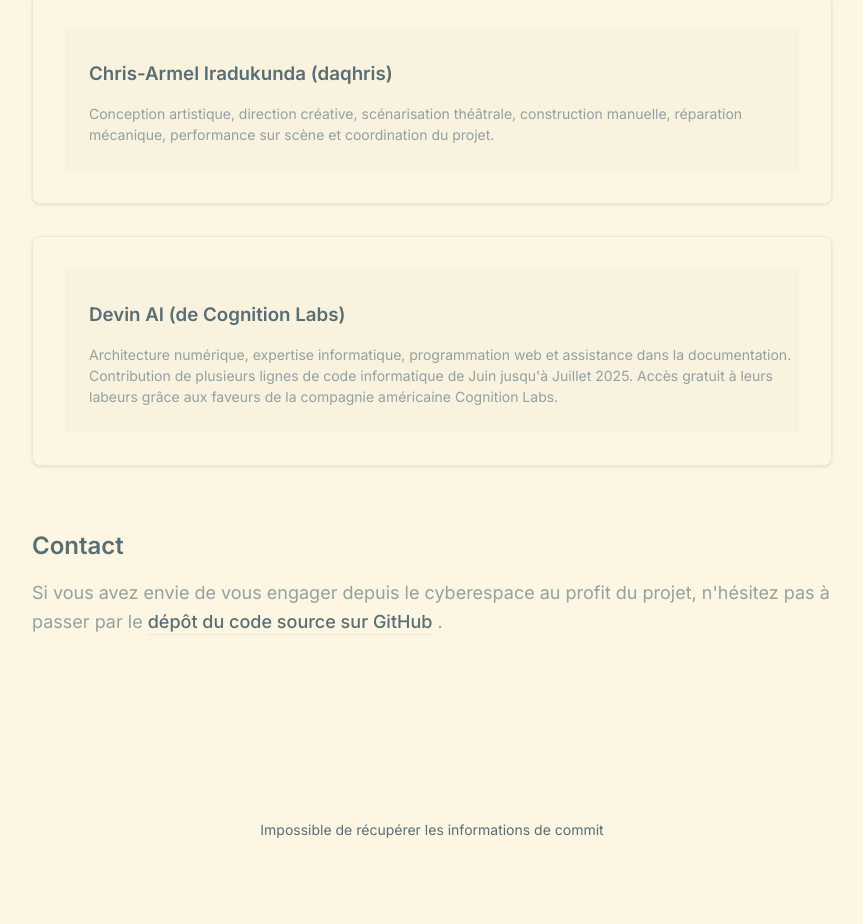
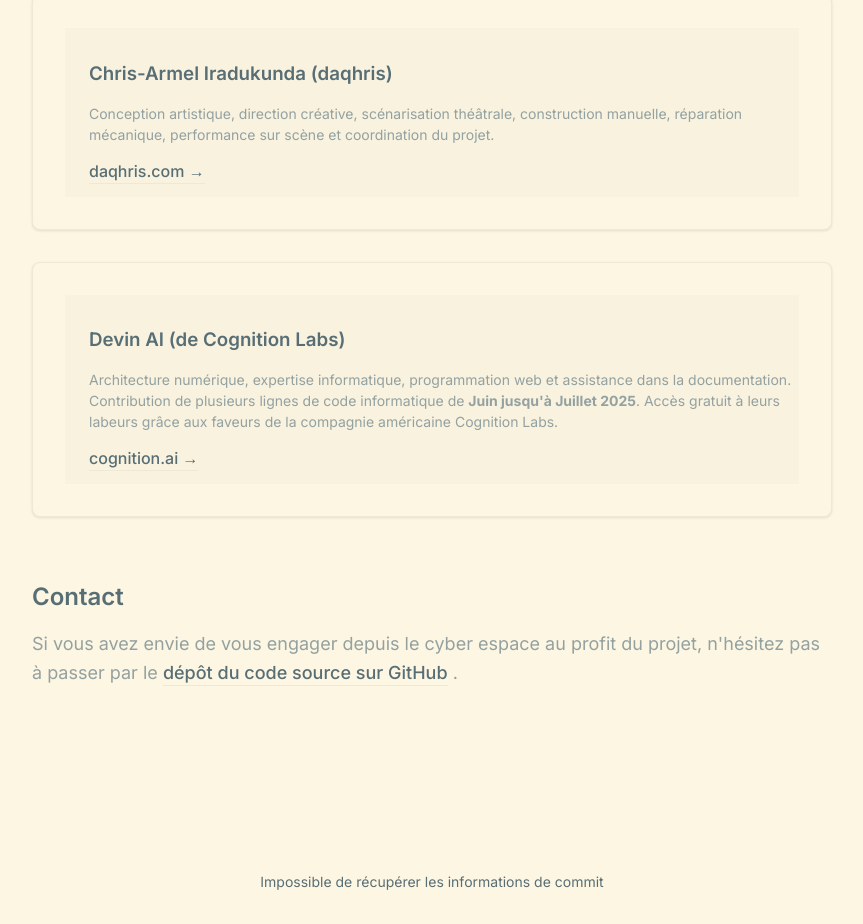
Before and after one commit to daqhris/DoublementAliene, a Next.js app: page /about in a window 1280 px wide. Shown: the part 2533-3457 px from the top of the page, without its empty margins (208-1071 px from the left). Before the commit the page ends 3405 px from the top, so only its background shows below. Built offline with nearby package versions, Linux system fonts and the light colour scheme; no server answers.

Commit message:
cards and texts markup

```diff
--- a/app/about/page.tsx
+++ b/app/about/page.tsx
@@ -102,7 +102,7 @@ export default function AboutPage() {
             >
               12 Décembre 2024
             </Link>{' '}
-            , d&apos;une des 1res médailles mondiales reçue sur GitHub au titre de collaborateur hors-pair d&apos;un système intelligent issu d&apos;un laboratoire de cognition américain.
+            , d&apos;une des 1res médailles mondiales reçue sur GitHub au titre de collaborateur hors-pair d&apos;un système intelligent issu d&apos;un laboratoire appliqué d&apos;IA américain.
             </p>
           </div>
 
@@ -138,6 +138,14 @@ export default function AboutPage() {
               <p className="theater-nav-description">
                 Conception artistique, direction créative, scénarisation théâtrale, construction manuelle, réparation mécanique, performance sur scène et coordination du projet.
               </p>
+            <Link
+              href="https://daqhris.com/"
+              className="theater-link"
+              target="_blank"
+              rel="noopener noreferrer"
+            >
+              daqhris.com →
+            </Link>
             </div>
             </div>
 
@@ -146,9 +154,17 @@ export default function AboutPage() {
               <h3 className="theater-nav-title mb-2">Devin AI (de Cognition Labs)</h3>
               <p className="theater-nav-description">
                 Architecture numérique, expertise informatique, programmation web et assistance dans la documentation.
-                Contribution de plusieurs lignes de code informatique de Juin jusqu&apos;à Juillet 2025.
+                Contribution de plusieurs lignes de code informatique de <strong>Juin jusqu&apos;à Juillet 2025</strong>.
                 Accès gratuit à leurs labeurs grâce aux faveurs de la compagnie américaine Cognition Labs.
               </p>
+            <Link
+              href="https://cognition.ai/"
+              className="theater-link"
+              target="_blank"
+              rel="noopener noreferrer"
+            >
+              cognition.ai →
+            </Link>
             </div>
           </div>
         </div>
@@ -159,7 +175,7 @@ export default function AboutPage() {
             Contact
           </h2>
           <p className="theater-subtitle">
-            Si vous avez envie de vous engager depuis le cyberespace au profit du projet, n&apos;hésitez pas à passer par le{' '}
+            Si vous avez envie de vous engager depuis le cyber espace au profit du projet, n&apos;hésitez pas à passer par le{' '}
             <Link
               href="https://github.com/daqhris/DoublementAliene"
               className="theater-link"
```
